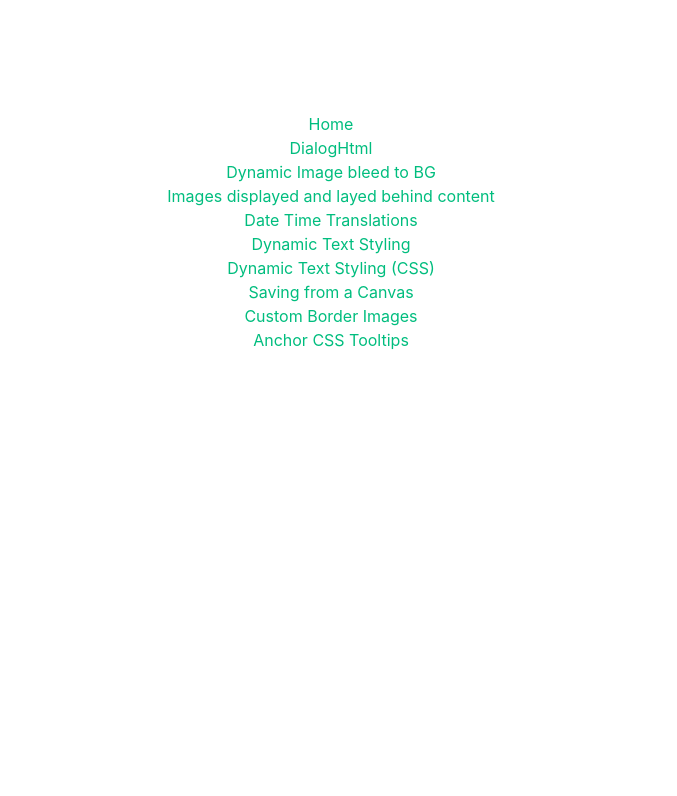
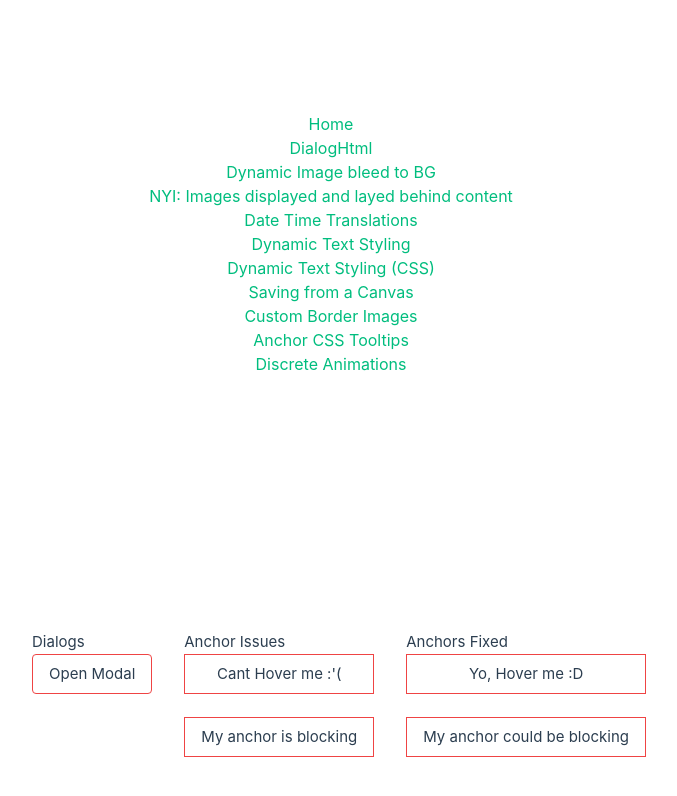
Before and after one commit to AndrewDavidsonDigital/considerations, a Vue app: page /discrete-animations in a window 1280 px wide. Shown: the top 796 px of the page, without its empty margins (301-978 px from the left). Built offline with nearby package versions, Linux system fonts and the light colour scheme.

Commit message:
DiscreteAnimations:  - Add Entry for discrete animations for dialog loading in from `display: none`  - Add Entry for anchored elements as per dialogs

```diff
--- a/src/components/Navigation.js
+++ b/src/components/Navigation.js
@@ -13,7 +13,7 @@ export const navRoutes = [
   },
   {
     path: "/paralax-image",
-    title: "Images displayed and layed behind content",
+    title: "NYI: Images displayed and layed behind content",
   },
   {
     path: "/date-time-translations",
@@ -38,5 +38,9 @@ export const navRoutes = [
   {
     path: "/tooltips",
     title: "Anchor CSS Tooltips"
+  },
+  {
+    path: "/discrete-animations",
+    title: "Discrete Animations"
   }
 ]
--- a/src/router/index.js
+++ b/src/router/index.js
@@ -57,6 +57,11 @@ const router = createRouter({
       name: 'tooltips',
       component: () => import('../views/CSSAnchorTooltips.vue')
     },
+    {
+      path: '/discrete-animations',
+      name: 'discrete-animations',
+      component: () => import('../views/DiscreteAnimations.vue')
+    },
   ]
 });
 
--- /dev/null
+++ b/src/views/DiscreteAnimations.vue
@@ -0,0 +1,116 @@
+<script setup>
+import { ref } from 'vue'
+
+// reactive state
+let modalRef = ref(null)
+
+const toggleDialog = (toOpen = false) => {
+  if (toOpen){
+    modalRef.value.showModal();
+  } else {
+    modalRef.value.close();
+  }
+}
+
+</script>
+
+<template>
+  <section class="text-white text-left w-1/2 pb-5">
+    <h2 class="text-xl">Issue: </h2>
+    <p class="indent-5">How can we transition an element to removal (like a modal or tool-tip) from dom without shrinking nor off-screening nor negative z-indexing (lowering z-index bellow that of the body / main)</p>
+    <h2 class="text-xl">Details: </h2>
+    <p class="indent-5">Should be able to achieve this with new discrete transitions allowing us to transition to `display: none`</p>
+    <h2 class="text-xl">Logic: </h2>
+    <p class="indent-5">TBD</p>
+  </section>
+  <section class="flex gap-x-8">
+    <!-- Dialogs -->
+    <section class="flex flex-col">
+      <h3>Dialogs</h3>
+      <button @click="toggleDialog" class="px-4 py-2 border-red-500 border border-solid rounded">Open Modal</button>
+      <dialog
+        ref="modalRef"
+        class="
+          m-auto
+          aspect-square h-60
+
+          backdrop:transition-all
+          backdrop:duration-1000
+          backdrop:opacity-0
+          backdrop:bg-white
+
+          hidden
+          transition-all
+          duration-1000
+          opacity-0
+
+          [transition-behavior:_allow-discrete]
+          backdrop:[transition-behavior:_allow-discrete]
+        ">
+        <div class="flex flex-col justify-bewteen">
+          <button @click="toggleDialog(false)">Close</button>
+        </div>
+      </dialog>
+    </section>
+
+    <!-- Stacking anchors -->
+
+    <section class="flex flex-col">
+      <h3>Anchor Issues</h3>
+      <!-- current version of tailwind will auto `var` wrap anything that starts with `--` so need to escape this with the help of whitespace escape `_--` -->
+      <button class="[anchor-name:_--anchor-el] border-red-500 border border-solid px-4 py-2 peer/hover">Cant Hover me :'(</button>
+      <div class="[position-anchor:_--anchor-el]  bg-red-500 border-red-500 rounded min-h-4 min-w-60 px-4 py-2 my-2 absolute peer-hover/hover:opacity-100 opacity-0 duration-300 anchored-tr">Thing to be anchored lanksldnkajsbdkjasbjkdasbkjdbas</div>
+
+      <br>
+
+      <button class="[anchor-name:_--anchor-el-2] border-red-500 border border-solid px-4 py-2 peer/hover2">My anchor is blocking</button>
+      <div class="[position-anchor:_--anchor-el-2]  bg-red-500 border-red-500 rounded min-h-4 min-w-60 px-4 py-2 my-2 absolute peer-hover/hover2:opacity-100 opacity-0 duration-300 anchored-tr">Thing to be anchored lanksldnkajsbdkjasbjkdasbkjdbas</div>
+    </section>
+
+    <section class="flex flex-col">
+      <h3>Anchors Fixed</h3>
+      <!-- current version of tailwind will auto `var` wrap anything that starts with `--` so need to escape this with the help of whitespace escape `_--` -->
+      <button class="[anchor-name:_--anchor-el] border-red-500 border border-solid px-4 py-2 peer/hover3">Yo, Hover me :D</button>
+      <div class="[position-anchor:_--anchor-el]  bg-red-500 border-red-500 rounded min-h-4 min-w-60 px-4 py-2 my-2 absolute peer-hover/hover3:opacity-100 opacity-0 duration-300 anchored-tr">Thing to be anchored lanksldnkajsbdkjasbjkdasbkjdbas</div>
+
+      <br>
+
+      <button class="[anchor-name:_--anchor-el-2] border-red-500 border border-solid px-4 py-2 peer/hover4">My anchor could be blocking</button>
+      <div class="[position-anchor:_--anchor-el-2]  bg-red-500 border-red-500 rounded min-h-4 min-w-60 px-4 py-2 my-2 absolute peer-hover/hover4:opacity-100 opacity-0 duration-300 anchored-tr hidden [transition-behavior:_allow-discrete] fromHiddenToBlock peer-hover/hover4:block">Thing to be anchored lanksldnkajsbdkjasbjkdasbkjdbas</div>
+    </section>
+
+  </section>
+</template>
+
+<style scoped>
+
+  dialog[open]{
+    @apply block;
+    @apply opacity-100;
+
+    @starting-style {
+      opacity: 0;
+    }
+  }
+
+  dialog[open]::backdrop{
+    @apply opacity-30;
+  }
+
+  @starting-style {
+    dialog[open]::backdrop{
+      @apply opacity-0;
+    }
+  }
+
+  .fromHiddenToBlock {
+    @starting-style {
+      opacity: 0;
+    }
+  }
+
+  .anchored-tr {
+    bottom: anchor(top);
+    right: anchor(right);
+  }
+</style>
```
